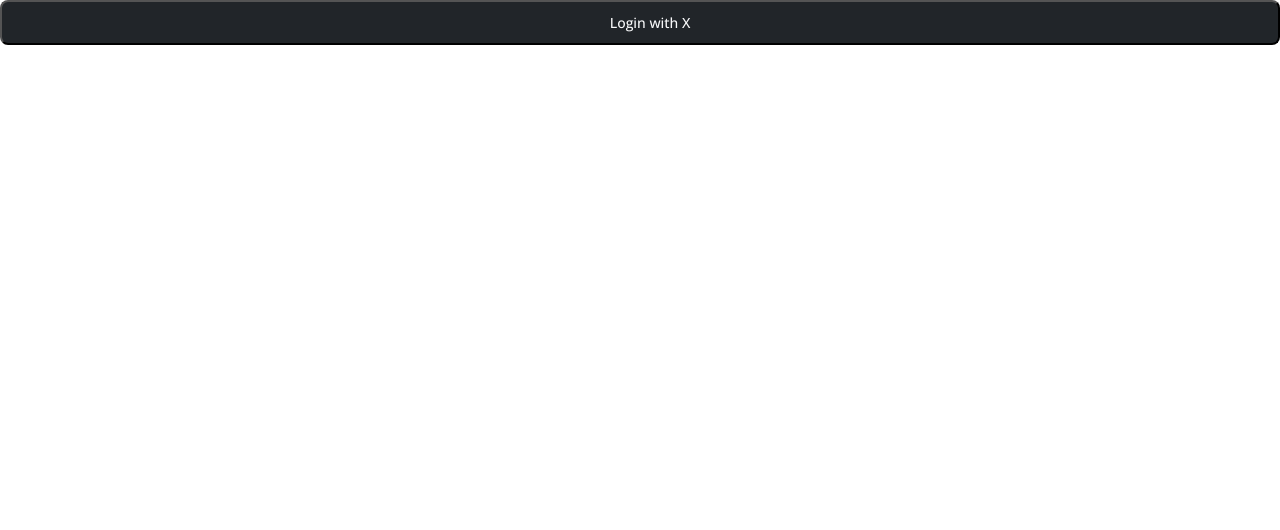
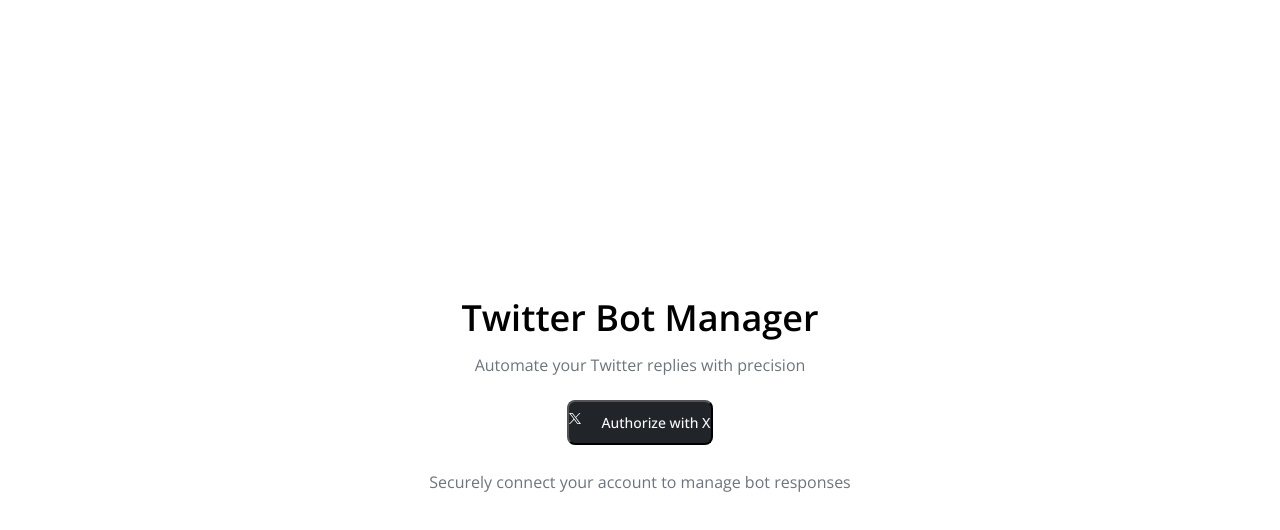
Before and after one commit to astrokachi/x-bot-client, a React (Vite) app: page / in a window 1280 px wide. Shown: the top 530 px of the page. Built offline with nearby package versions, Linux system fonts and the light colour scheme.

Commit message:
add auth flow + integrate login and home pages

```diff
--- a/src/app.tsx
+++ b/src/app.tsx
@@ -1,40 +1,25 @@
-import { useEffect, useState } from 'react';
-import Button from './components/button';
-import Toast from './components/Toast';
-import { ToastProvider } from './contexts/toast-provider';
-import './styles/App.scss'
-import './styles/home.scss'
-import './styles/components/toast.scss'
-import Home from './pages/home';
+import { useState } from "react";
+import Toast from "./components/Toast";
+import { ToastProvider } from "./contexts/toast-provider";
+import "./styles/App.scss";
+import Home from "./pages/home";
+import Login from "./pages/login";
 
 function App() {
-  const [view, setView] = useState("auth");
-
-  const handleLogin = () => {
-    window.open("http://localhost:3002/auth/authorize", '_blank', "popup=true");
-  }
-
-  useEffect(() => {
-    const handleMessage = (event: MessageEvent) => {
-
-      if (event.data.status === 'success') {
-        setView("home");
-      }
-    }
-    window.addEventListener('message', handleMessage);
-    return () => window.removeEventListener('message', handleMessage);
-  })
+  const [isAuthenticated, setIsAuthenticated] = useState(false);
 
   return (
     <ToastProvider>
       <>
-        { view === "auth" ?
-         <Button onClick={handleLogin}>Login with X</Button> :
-         <Home/> }
+        {!isAuthenticated ? (
+          <Login authorize={() => setIsAuthenticated(true)} />
+        ) : (
+          <Home />
+        )}
         <Toast />
       </>
     </ToastProvider>
-  )
+  );
 }
 
 export default App;
--- a/src/components/Toast.tsx
+++ b/src/components/Toast.tsx
@@ -1,5 +1,6 @@
 import React from 'react'
-import { useToast } from '../contexts/useToast'
+import { useToast } from '../contexts/useToast';
+import '../styles/components/toast.scss';
 
 const Toast: React.FC = () => {
   const { toasts, removeToast } = useToast()
```
